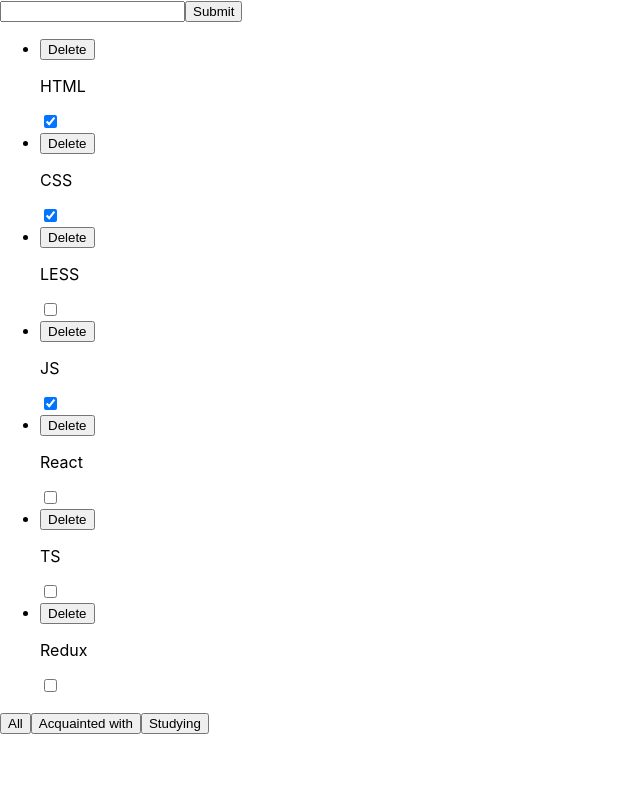
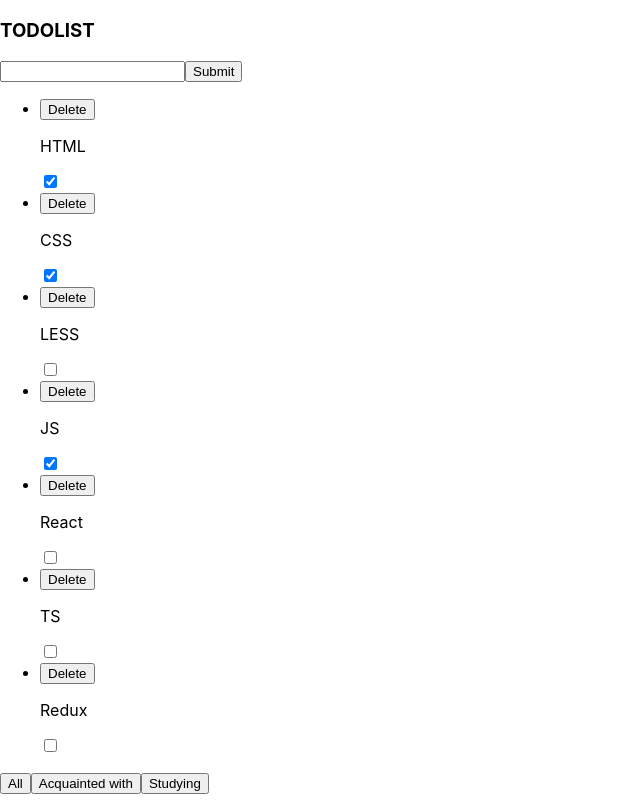
Before and after one commit to oxst45/todo-lists-react-redux, a React (Create React App) app: page / in a window 1280 px wide. Shown: the whole page, without its empty margins (0-640 px from the left). Built offline with nearby package versions, Linux system fonts and the light colour scheme.

Commit message:
not assignable to type 'IntrinsicAttributes'

```diff
--- a/src/6-todolist/App6.tsx
+++ b/src/6-todolist/App6.tsx
@@ -1,12 +1,13 @@
 import React from 'react';
 import {ToDo} from "./components/ToDo";
 
-type TechnologyType = {
+export type TechnologyType = {
     id: number
     tech: string
     isDone: boolean
 }
-type TechnologiesArrayType = Array<TechnologyType>;
+export type TechnologiesArrayType = Array<TechnologyType>;
+
 const technologiesArray: TechnologiesArrayType = [
     {id: 1, tech: 'HTML', isDone: true},
     {id: 2, tech: 'CSS', isDone: true},
@@ -33,22 +34,14 @@
     }
 
 
-    const technologiesList = filteredTechnologiesArray.map((tech) => {
-        return (
-            <li>
-            <button>Delete</button>
-                <p>{tech.tech}</p>
-                <input type="checkbox" checked={tech.isDone}/>
-            </li>
-        )
-    });
+
 
 
     return (
         <div>
             <ToDo
-                technologiesList={technologiesList}
-                filterTechnology={filterTechnology}
+                technologiesArray={technologiesArray}
+                // filterTechnology={filterTechnology}
             />
         </div>
     );
--- a/src/6-todolist/components/ToDo.tsx
+++ b/src/6-todolist/components/ToDo.tsx
@@ -1,7 +1,20 @@
 import React from "react";
+import {TechnologiesArrayType, TechnologyType} from "../App6";
 
+type ToDoListPropsType = TechnologiesArrayType;
 
-export function ToDo(props: any) {
+export function ToDo(props: TechnologiesArrayType) {
+
+    const technologiesList = props.technologiesArray.map((tech: TechnologyType) => {
+        return (
+            <li>
+                <button>Delete</button>
+                <p>{tech.tech}</p>
+                <input type="checkbox" checked={tech.isDone}/>
+            </li>
+        )
+    });
+
     const OnClickAllHandler  = () => {
         props.filterTechnology('All');
     }
@@ -14,13 +27,14 @@
     }
     return (
         <div>
+            <h3>TODOLIST</h3>
             <div>
                 <input type="text"/>
                 <button>Submit</button>
             </div>
             <div>
                 <ul>
-                {props.technologiesList}
+                {technologiesList}
                 </ul>
             </div>
             <button onClick={OnClickAllHandler}>All</button>
```
